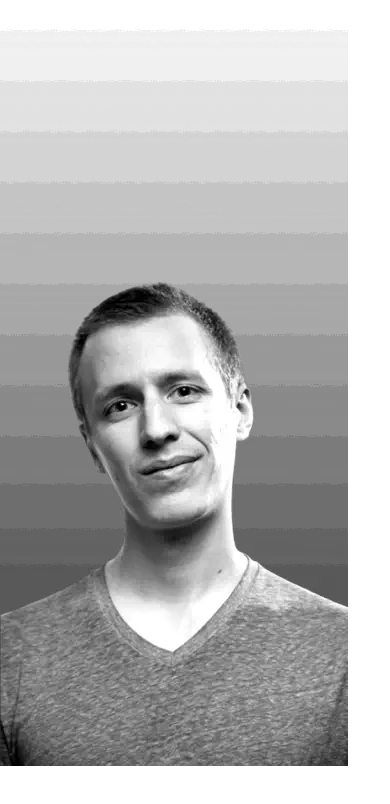
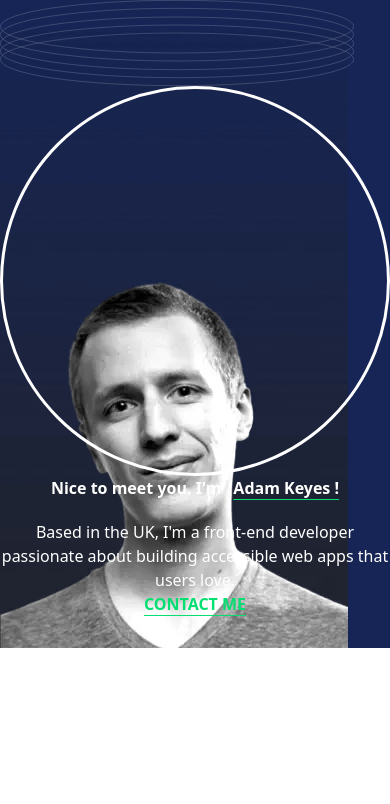
Before and after one commit to Hugo-Vialatou/td_5, a website built with Vite: page index.html in a window 390 px wide. Built offline with nearby package versions, Linux system fonts and the light colour scheme.

Commit message:
Un push avant de fermer

```diff
--- a/index.html
+++ b/index.html
@@ -6,8 +6,18 @@
     <link href="/src/style.css" rel="stylesheet" />
   </head>
   <body>
-    <div class="profile">
-      <img src="./assets/Profile/image-profile-mobile.webp" alt="">
+
+    <!-- Profile Section -->
+    <div class="profile flex flex-col bg-blue-950" style="background-image: url('./assets/Profile/image-profile-mobile.webp'); background-repeat: no-repeat; background-position: center-top;">
+      <img class="rings flex mr-9" src="./assets/Pattern/pattern-rings.svg" alt="Pattern Rings">
+      <img class="circle flex p" src="./assets/Pattern/pattern-circle.svg" alt="Pattern Circle">
+      <h1 class="title flex justify-center font-bold text-white text-center gap-3">Nice to meet you. I'm  <span class="underline decoration-green-400 underline-offset-5"> Adam Keyes !</span></h1>
+      <ul class="text-white mt-5 mb-8 text-center">
+        <li class="items">Based in the UK, I'm a front-end developer passionate about building accessible web apps that users love.</li>
+        <li class="items font-bold text-green-400 underline decoration-green-400 underline-offset-5">CONTACT ME</li>
+      </ul>
     </div>
+
+
   </body>
 </html>
```
